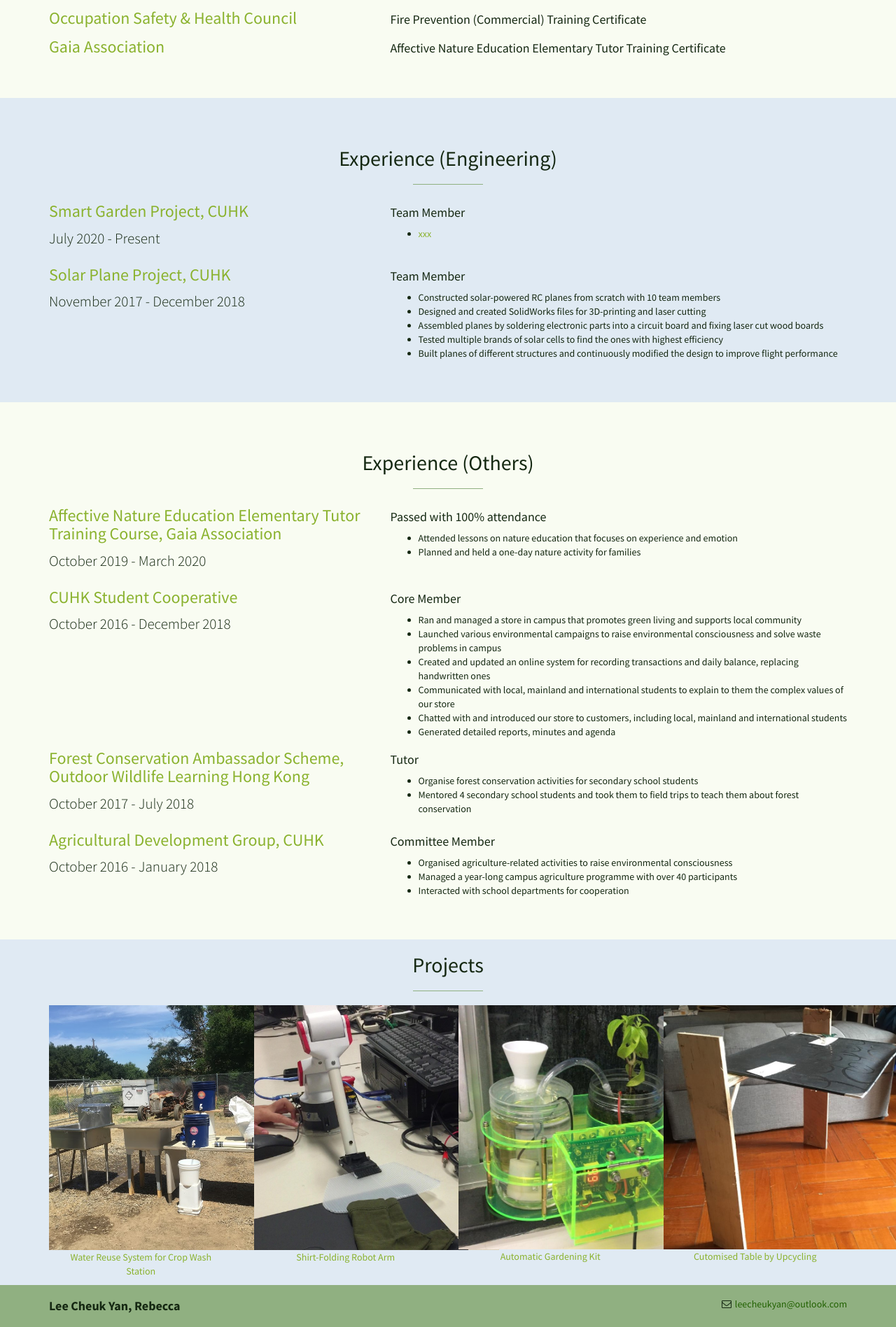
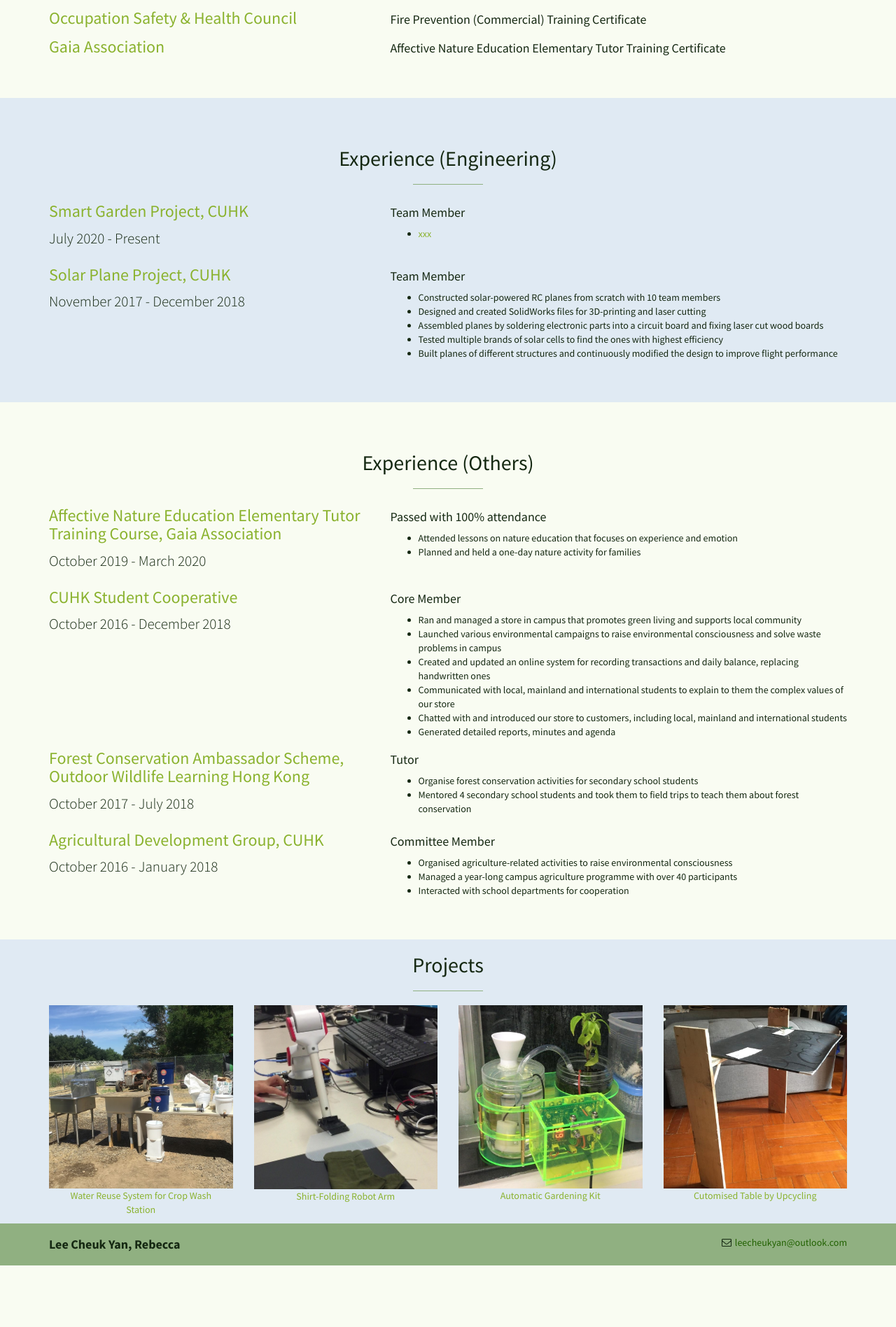
Before and after one commit to leelacceber/stylish-portfolio-jekyll-master, a Jekyll site: the page built from index.html, in a window 1280 px wide. Shown: the part 2272-4169 px from the top of the page at 70% size. Built offline with Jekyll 4.4.1, drawn with Linux system fonts in a browser that asks for light colours; after the commit the page ends 4081 px from its top, so only the background shows below that.

Commit message:
Update stylish-portfolio.css

```diff
--- a/css/stylish-portfolio.css
+++ b/css/stylish-portfolio.css
@@ -254,7 +254,6 @@ p .text-center {
 
 .img-portfolio {
     margin: 0 auto;
-    max-width: 350px;
 }
 
 .img-portfolio:hover {
```
